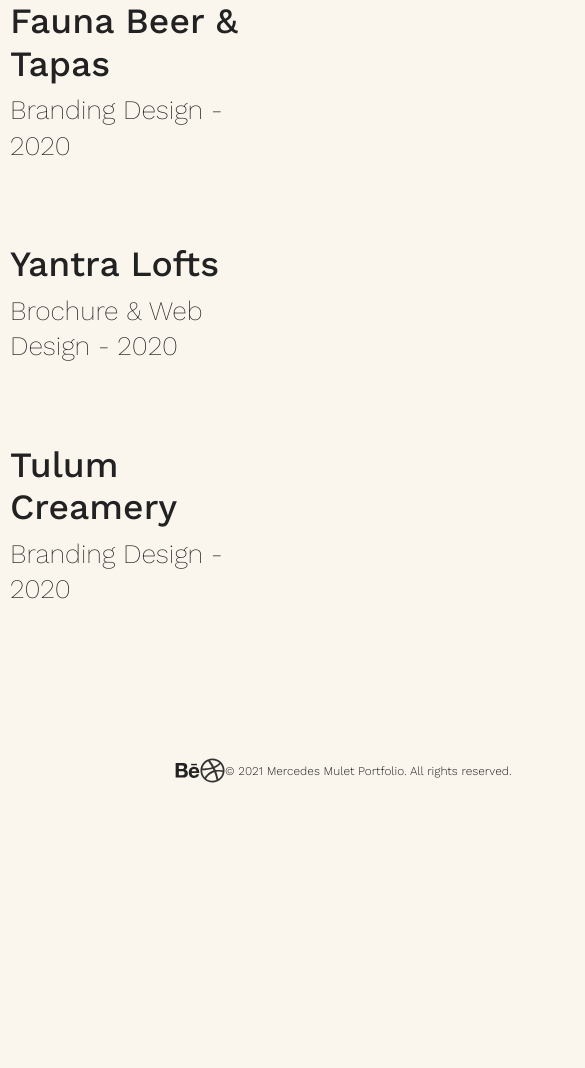
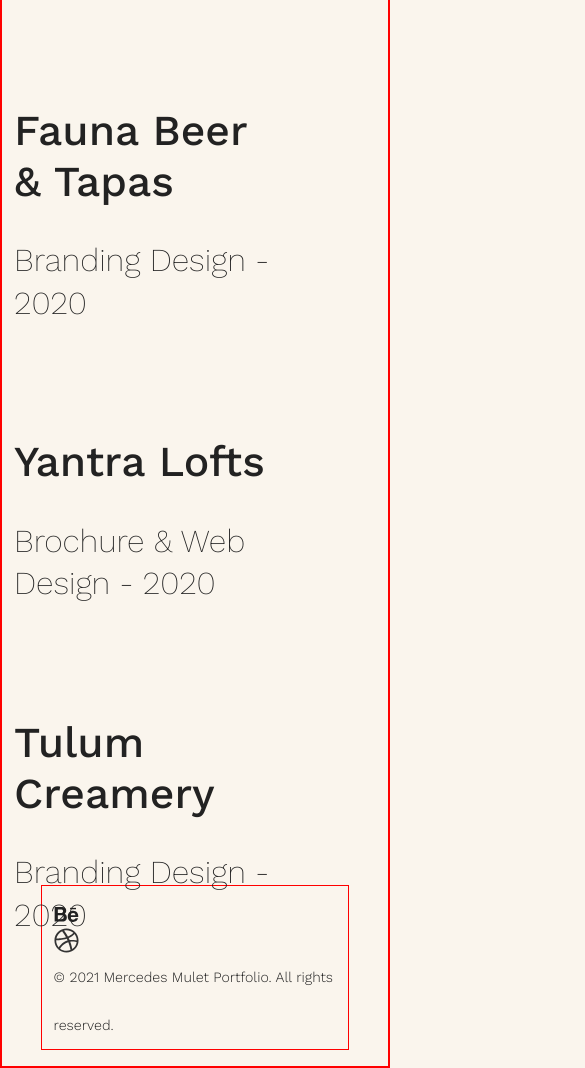
Before and after one commit to MercedesMulet/portfolio, a website: page index.html in a window 390 px wide. Shown: the part 871-1939 px from the top of the page, 585 px wide, since content can reach past the window. Before the commit the page ends 1675 px from the top, so only its background shows below. Drawn offline with nearby package versions, Linux system fonts and the light colour scheme.

Commit message:
arreglo del body y html

```diff
--- a/index.html
+++ b/index.html
@@ -28,7 +28,7 @@
   <title>Integrated Design | Mercedes Mulet</title>
 </head>
 
-<body class="container">
+<body>
 
   <!-- Header -->
   <header class="container">
--- a/scss/components/_footer.scss
+++ b/scss/components/_footer.scss
@@ -8,12 +8,15 @@
     align-items: center;
     width: 50rem;
     padding-top: 1rem;
-    margin-bottom: 2rem;
+    margin-top: 4rem;
+    border: 1px solid red;
 
     @media only screen and (min-width : 320px) and (max-width : 480px) {
-        justify-content: center;
+        display: grid;
+        grid-template-rows: 1fr 1fr;
         top: 1rem;
         margin-bottom: 1rem !important;
+        width: 80%;
     }
 
     .pFooter {
--- a/scss/components/_generales.scss
+++ b/scss/components/_generales.scss
@@ -1,12 +1,18 @@
 /* Generales */
 
 html {
-    font-size: 10pt;
+    margin: 0;
+    padding: 0;
+    box-sizing: border-box;
     user-select: none;
+    border: 1px red solid;
 
     body {
         background-image: linear-gradient(#fff, rgba(234, 253, 26, 0.1));
         font-family: $main-font;
+        /* overflow: auto; */
+        min-height: 100vh;
+        border: 1px red solid;
 
         @media only screen and (min-width : 320px) and (max-width : 480px) {
             background: $bg-color;
--- a/scss/components/_header.scss
+++ b/scss/components/_header.scss
@@ -1,6 +1,10 @@
 /* Header */
 
 header {
+
+    @media only screen and (min-width : 320px) and (max-width : 480px)  {
+    margin-top: 0;
+    }
     .link {
         margin: auto 2rem !important;
     }
--- a/scss/components/_home.scss
+++ b/scss/components/_home.scss
@@ -13,16 +13,16 @@
         }
 
         @media only screen and (min-width : 320px) and (max-width : 480px)  {
-            font-size: $font-size / 1.5;
+            font-size: $font-size / 2;
             line-height: $font-size / 10;
-            margin-top: 5rem;
+            margin-top: 2rem;
             margin-bottom: 5rem;
-            margin-left: 0.5rem;
+            margin-left: 1rem;
         }
 
         @media only screen and (min-width : 768px) and (max-width : 1024px) {
             font-size: $font-size / 1.5;
-            line-height: $font-size / 12;
+            line-height: $font-size / 1.5;
         }
     }
 
@@ -118,8 +118,7 @@
         margin-bottom: 5rem;
 
         @media only screen and (min-width : 320px) and (max-width : 480px) {
-            margin-top: 2rem !important;
-            margin-bottom: 2rem !important;
+            margin: 2rem 0 !important;
         }
 
         .itemNum {
@@ -150,6 +149,7 @@
                 line-height: $font-size / 3;
                 width: 80%;
                 left: 5rem;
+                margin: 2rem 0 !important;
             }
         }
     }
```
Also changed, not shown: css/style.css.
